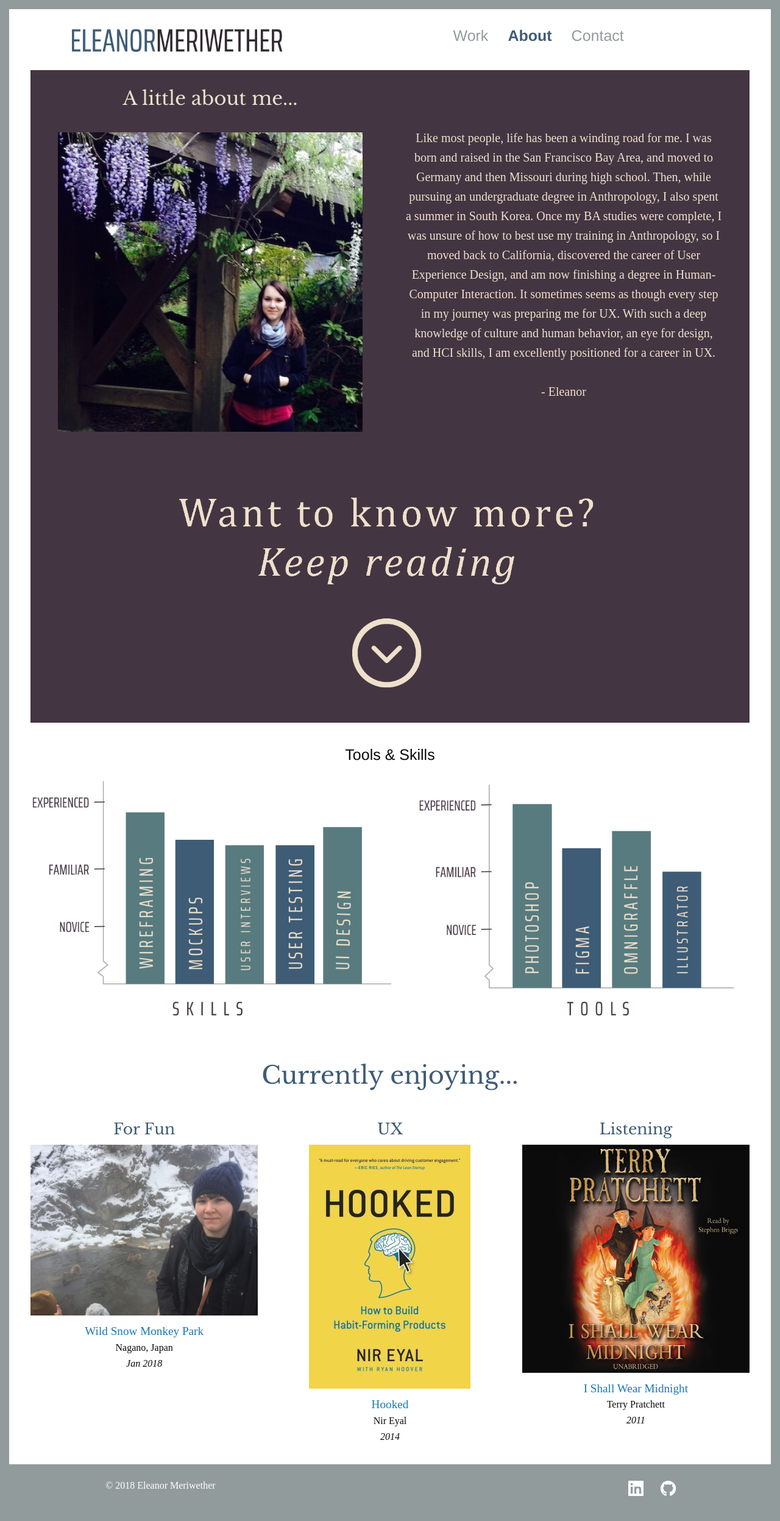
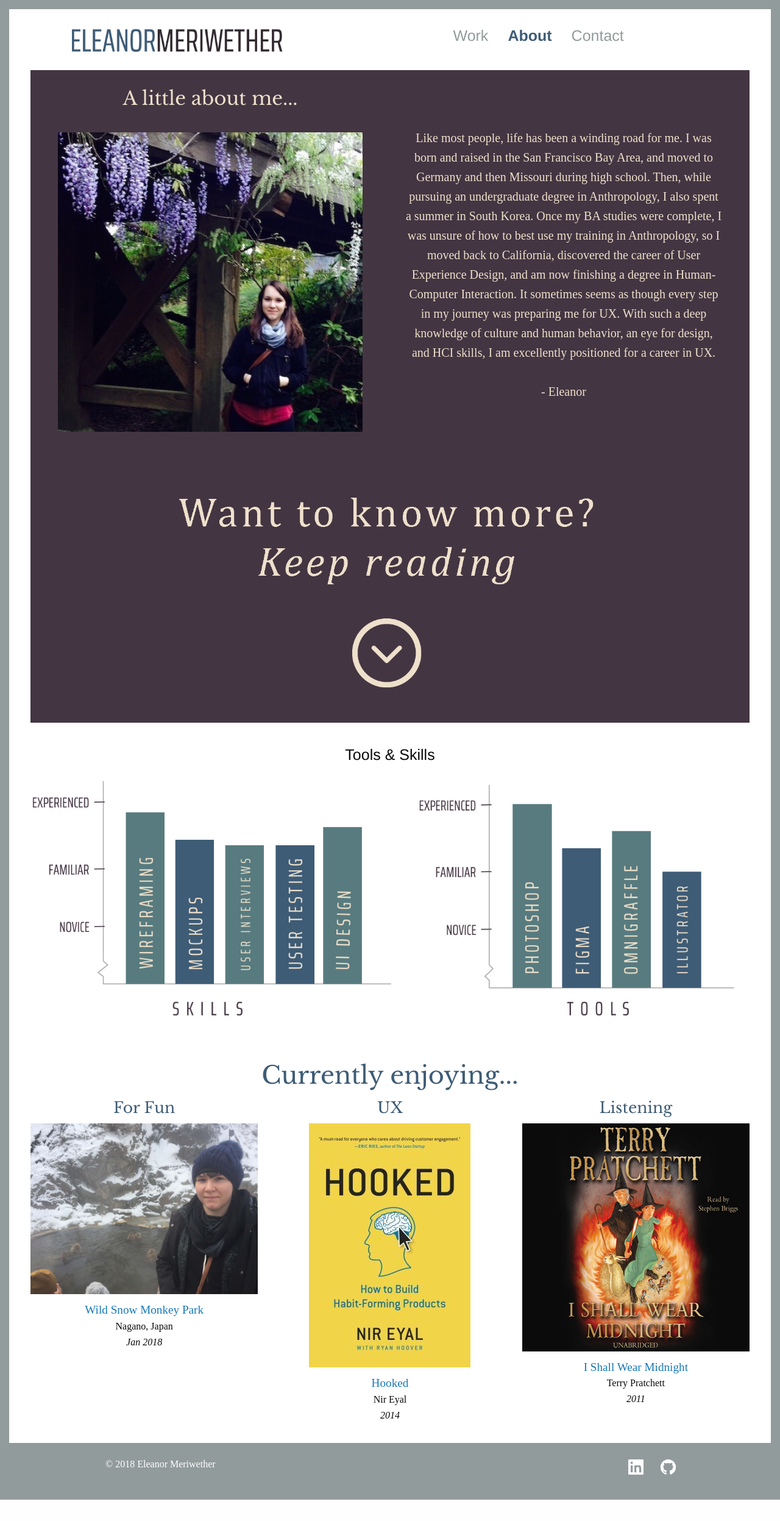
Before and after one commit to emeriwether/emeriwether.github.io, a Jekyll site: the page built from j_about.html, in a window 1280 px wide. Shown: the whole page at 61% size. Built offline with Jekyll 4.4.1, drawn with Linux system fonts in a browser that asks for light colours; some web fonts are replaced; after the commit the page ends 2459 px from its top, so only the background shows below that.

Commit message:
ct prev cm

```diff
--- a/css/app.css
+++ b/css/app.css
@@ -186,10 +186,6 @@
         padding: 25px 0 25px 0;
     }
 
-    #currentlyEnjoying {
-        padding-bottom: 35px;
-    }
-
     .aboutLikesImg {
         max-width: 100%;
     }
```
